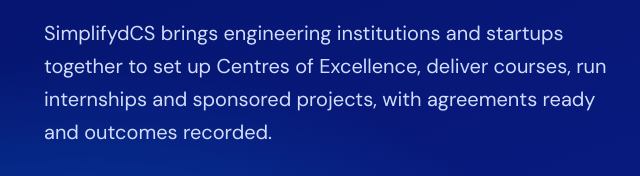
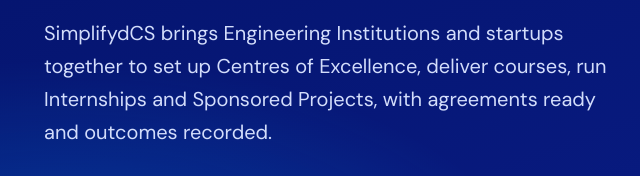
Before and after one commit to ncnaveen/Campus-Startup-Connect, a plain HTML site: page index.html in a window 1280 px wide. Shown: the part 385-561 px from the top of the page, 60-700 px from the left. Drawn offline with Linux system fonts and the light colour scheme.

Commit message:
Update index.html

```diff
--- a/index.html
+++ b/index.html
@@ -94,7 +94,7 @@ footer .wrap{display:flex;flex-wrap:wrap;justify-content:space-between;gap:10px}
   <div>
     <span class="eyebrow">Campus–Startup Connect · Bengaluru pilot</span>
     <h1>Where campuses and startups build together.</h1>
-    <p class="l">SimplifydCS brings engineering institutions and startups together to set up Centres of Excellence, deliver courses, run internships and sponsored projects, with agreements ready and outcomes recorded.</p>
+    <p class="l">SimplifydCS brings Engineering Institutions and startups together to set up Centres of Excellence, deliver courses, run Internships and Sponsored Projects, with agreements ready and outcomes recorded.</p>
     <div class="cta"><a class="btn w" id="h-i" href="#join">Register your institution</a><a class="btn g" id="h-s" href="#join">Register your startup</a></div>
   </div>
   <div class="net" aria-hidden="true">
```
